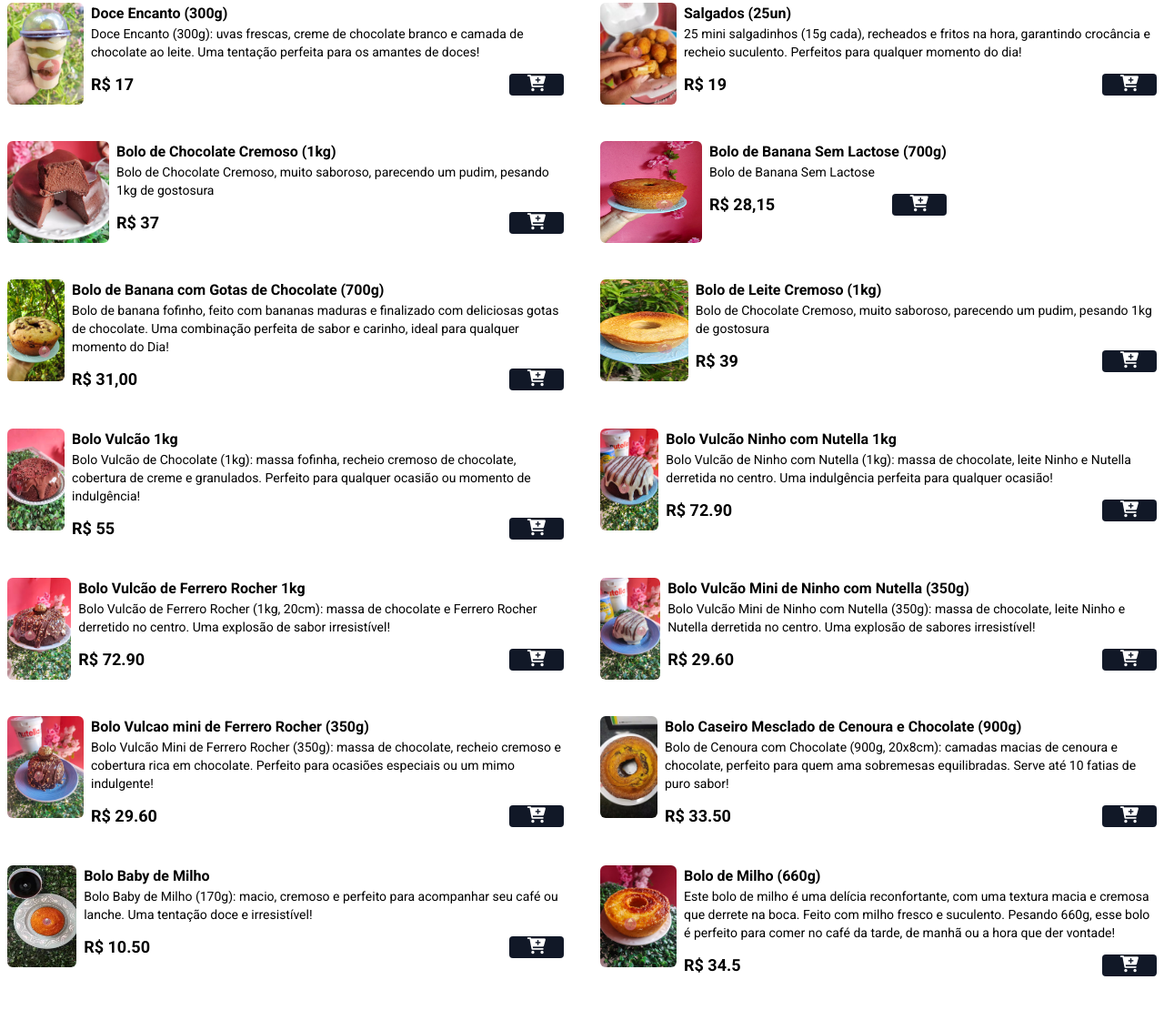
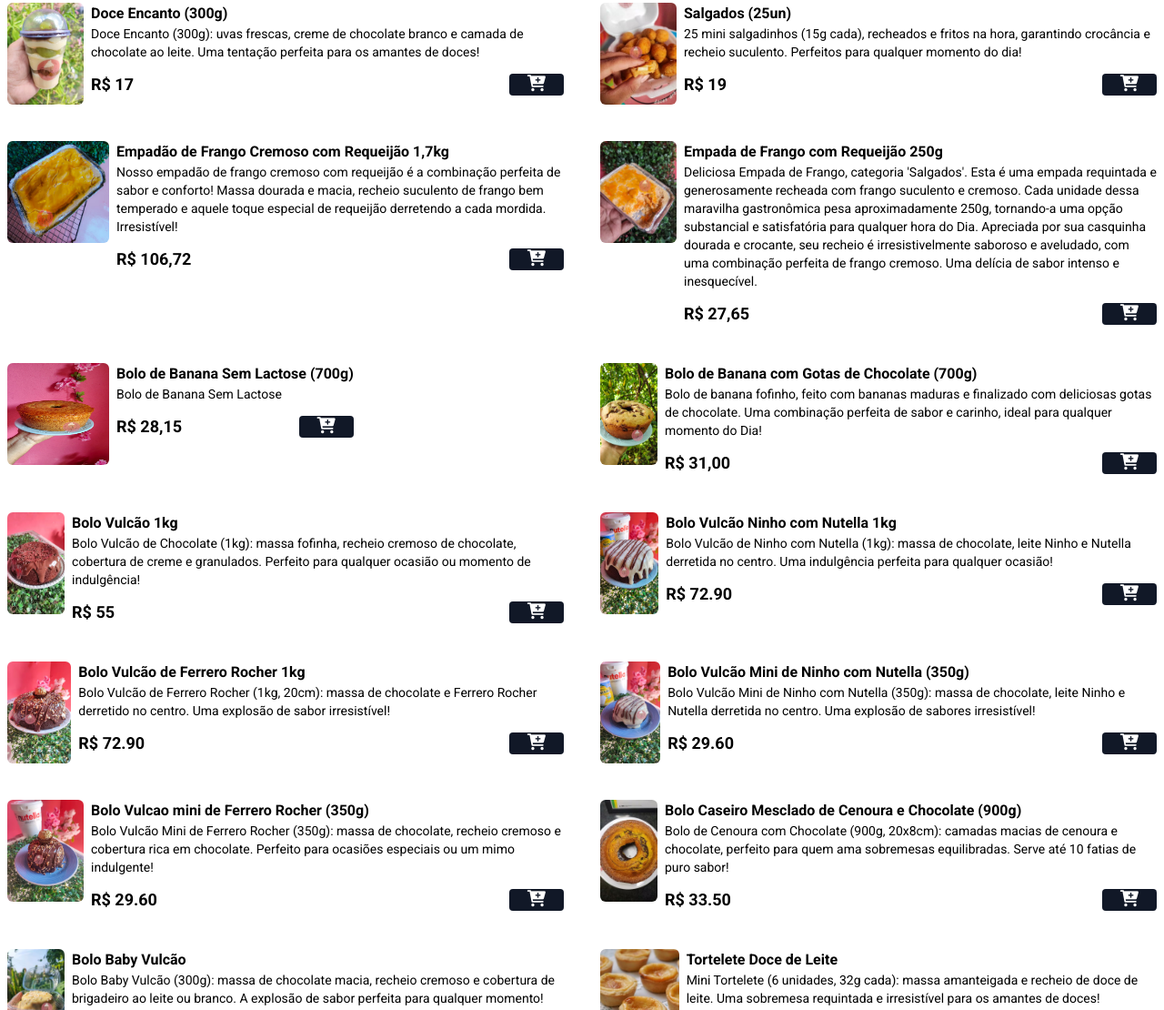
Before and after one commit to alisouzr/menu_gk, a website: page index.html in a window 1280 px wide. Shown: the part 1405-2515 px from the top of the page at 91% size. Drawn offline with nearby package versions, Linux system fonts and the light colour scheme.

```diff
--- a/index.html
+++ b/index.html
@@ -361,6 +361,44 @@
             <!-- FIM PRODUTO ITEM -->
 
             <!-- PRODUTO ITEM -->
+            <div class="flex gap-2 product">
+                <img src="./assets/Empadão de Frango Cremoso com Requeijão 1,7kg.avif" alt="Empadão de Frango Cremoso com Requeijão 1,7kg"
+                    class="w-28 h-28 rounded-md hover:scale-110 hover:-rotate-2 duration-300" />
+                <div>
+                    <p class="font-bold">Empadão de Frango Cremoso com Requeijão 1,7kg</p>
+                    <p class="text-sm">Nosso empadão de frango cremoso com requeijão é a combinação perfeita de sabor e conforto! Massa dourada e macia, recheio suculento de frango bem temperado e aquele toque especial de requeijão derretendo a cada mordida. Irresistível!</p>
+                    <div class="flex items-center gap-2 justify-between mt-3">
+                        <p class="font-bold text-lg">R$ 106,72</p>
+                        <button
+                            class="bg-gray-900 px-5 rounded add-to-cart-btn hover:scale-110 active:scale-100 active:bg-gray-700 duration-300"
+                            data-name="Empadão de Frango Cremoso com Requeijão 1,7kg" data-price="106.72">
+                            <i class="fa fa-cart-plus text-lg text-white"></i>
+                        </button>
+                    </div>
+                </div>
+            </div>
+            <!-- FIM PRODUTO ITEM -->
+
+            <!-- PRODUTO ITEM -->
+            <div class="flex gap-2 product">
+                <img src="./assets/Empada de Frango com Requeijão 250g.avif" alt="Empada de Frango com Requeijão 250g"
+                    class="w-28 h-28 rounded-md hover:scale-110 hover:-rotate-2 duration-300" />
+                <div>
+                    <p class="font-bold">Empada de Frango com Requeijão 250g</p>
+                    <p class="text-sm">Deliciosa Empada de Frango, categoria 'Salgados'. Esta é uma empada requintada e generosamente recheada com frango suculento e cremoso. Cada unidade dessa maravilha gastronômica pesa aproximadamente 250g, tornando-a uma opção substancial e satisfatória para qualquer hora do Dia. Apreciada por sua casquinha dourada e crocante, seu recheio é irresistivelmente saboroso e aveludado, com uma combinação perfeita de frango cremoso. Uma delícia de sabor intenso e inesquecível.</p>
+                    <div class="flex items-center gap-2 justify-between mt-3">
+                        <p class="font-bold text-lg">R$ 27,65</p>
+                        <button
+                            class="bg-gray-900 px-5 rounded add-to-cart-btn hover:scale-110 active:scale-100 active:bg-gray-700 duration-300"
+                            data-name="Empada de Frango com Requeijão 250g" data-price="27.65">
+                            <i class="fa fa-cart-plus text-lg text-white"></i>
+                        </button>
+                    </div>
+                </div>
+            </div>
+            <!-- FIM PRODUTO ITEM -->
+
+            <!-- PRODUTO ITEM -->
             <!-- <div class="flex gap-2 product">
                 <img src="./assets/baby_red_velvet.avif" alt="Baby Vulcão Red Velvet (300g)"
                     class="w-28 h-28 rounded-md hover:scale-110 hover:-rotate-2 duration-300" />
@@ -380,7 +418,7 @@
             <!-- FIM PRODUTO ITEM -->
 
             <!-- PRODUTO ITEM -->
-            <div class="flex gap-2 product">
+            <!-- <div class="flex gap-2 product">
                 <img src="./assets/bolo_chocolate_cremoso.avif" alt="Bolo de Chocolate Cremoso (1kg)"
                     class="w-28 h-28 rounded-md hover:scale-110 hover:-rotate-2 duration-300" />
                 <div>
@@ -395,7 +433,7 @@
                         </button>
                     </div>
                 </div>
-            </div>
+            </div> -->
             <!-- FIM PRODUTO ITEM -->
 
             <!-- PRODUTO ITEM -->
@@ -437,7 +475,7 @@
             <!-- FIM PRODUTO ITEM -->
 
             <!-- PRODUTO ITEM -->
-            <div class="flex gap-2 product">
+            <!-- <div class="flex gap-2 product">
                 <img src="./assets/bolo_leite_1kg.avif" alt="Bolo de Leite Cremoso (1kg)"
                     class="w-28 h-28 rounded-md hover:scale-110 hover:-rotate-2 duration-300" />
                 <div>
@@ -452,7 +490,7 @@
                         </button>
                     </div>
                 </div>
-            </div>
+            </div> -->
             <!-- FIM PRODUTO ITEM -->
 
             <!-- PRODUTO ITEM -->
@@ -608,7 +646,7 @@
             <!-- FIM PRODUTO ITEM -->
 
             <!-- PRODUTO ITEM -->
-            <div class="flex gap-2 product">
+            <!-- <div class="flex gap-2 product">
                 <img src="./assets/baby_milho.avif" alt="Bolo Baby de Milho"
                     class="w-28 h-28 rounded-md hover:scale-110 hover:-rotate-2 duration-300" />
                 <div>
@@ -623,11 +661,11 @@
                         </button>
                     </div>
                 </div>
-            </div>
+            </div> -->
             <!-- FIM PRODUTO ITEM -->
 
             <!-- PRODUTO ITEM -->
-            <div class="flex gap-2 product">
+            <!-- <div class="flex gap-2 product">
                 <img src="./assets/bolo_de_milho.jpg" alt="Bolo de Milho"
                     class="w-28 h-28 rounded-md hover:scale-110 hover:-rotate-2 duration-300" />
                 <div>
@@ -642,11 +680,11 @@
                         </button>
                     </div>
                 </div>
-            </div>
+            </div> -->
             <!-- FIM PRODUTO ITEM -->
 
             <!-- PRODUTO ITEM -->
-            <div class="flex gap-2 product">
+            <!-- <div class="flex gap-2 product">
                 <img src="./assets/mini_mesclado.avif" alt="Bolo Caseiro de Cenoura Mesclado com Chocolate Mini (180g)"
                     class="w-28 h-28 rounded-md hover:scale-110 hover:-rotate-2 duration-300" />
                 <div>
@@ -661,7 +699,7 @@
                         </button>
                     </div>
                 </div>
-            </div>
+            </div> -->
             <!-- FIM PRODUTO ITEM -->
 
             <!-- PRODUTO ITEM -->
```
Also changed, not shown: assets/Empada de Frango com Requeijão 250g.avif (added), assets/Empadão de Frango Cremoso com Requeijão 1,7kg.avif (added).
